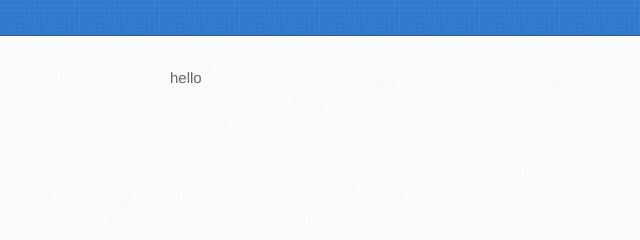
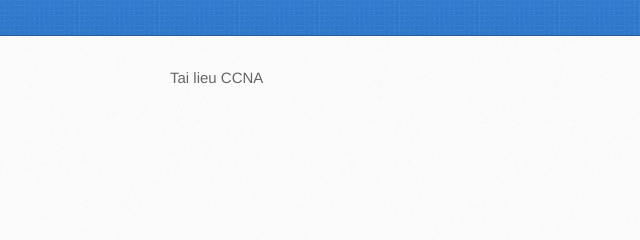
Before and after one commit to cuongjpit/cuongjpit.github.io, a plain HTML site: page index.html in a window 1280 px wide. Shown: the part 165-405 px from the top of the page, 0-640 px from the left. Drawn offline with Linux system fonts and the light colour scheme.

Commit message:
Update index.html

```diff
--- a/index.html
+++ b/index.html
@@ -28,7 +28,7 @@
     <div id="content-wrapper">
       <div class="inner clearfix">
         <section id="main-content">
-          <p>hello</p>
+          <p>Tai lieu CCNA</p>
         </section>
 
         <aside id="sidebar">
```
